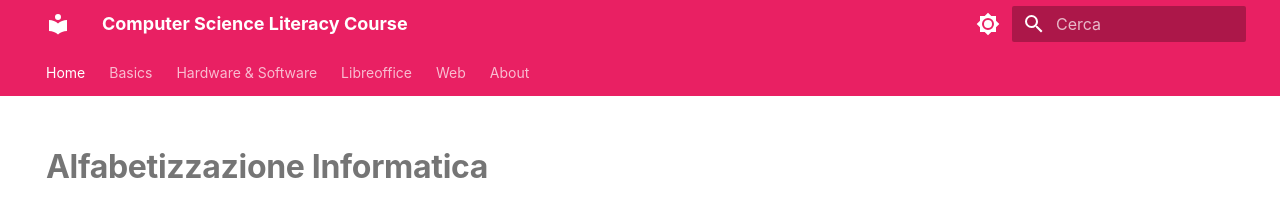
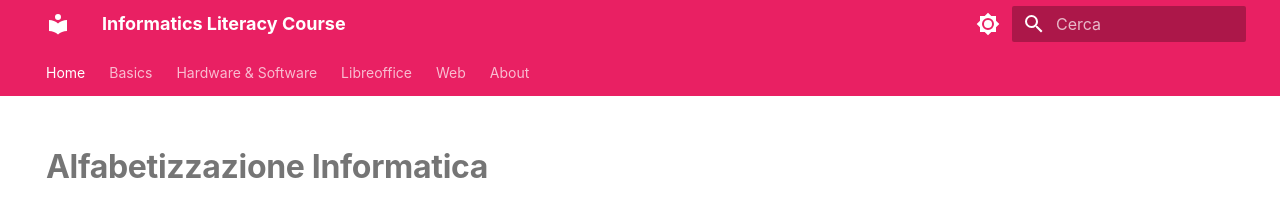
Before and after one commit to adjamhub/infohandouts, an MkDocs documentation site: the page built from docs/index.md, in a window 1280 px wide. Shown: the top 206 px of the page. Built offline with MkDocs 1.6.1 and Material for MkDocs 9.7.7, drawn with Linux system fonts in a browser that asks for light colours.

Commit message:
name change: Computer Science --> Informatics

```diff
--- a/mkdocs.yml
+++ b/mkdocs.yml
@@ -1,4 +1,4 @@
-site_name: Computer Science Literacy Course
+site_name: Informatics Literacy Course
 site_author: Andrea Diamantini
 
 copyright: >
```
